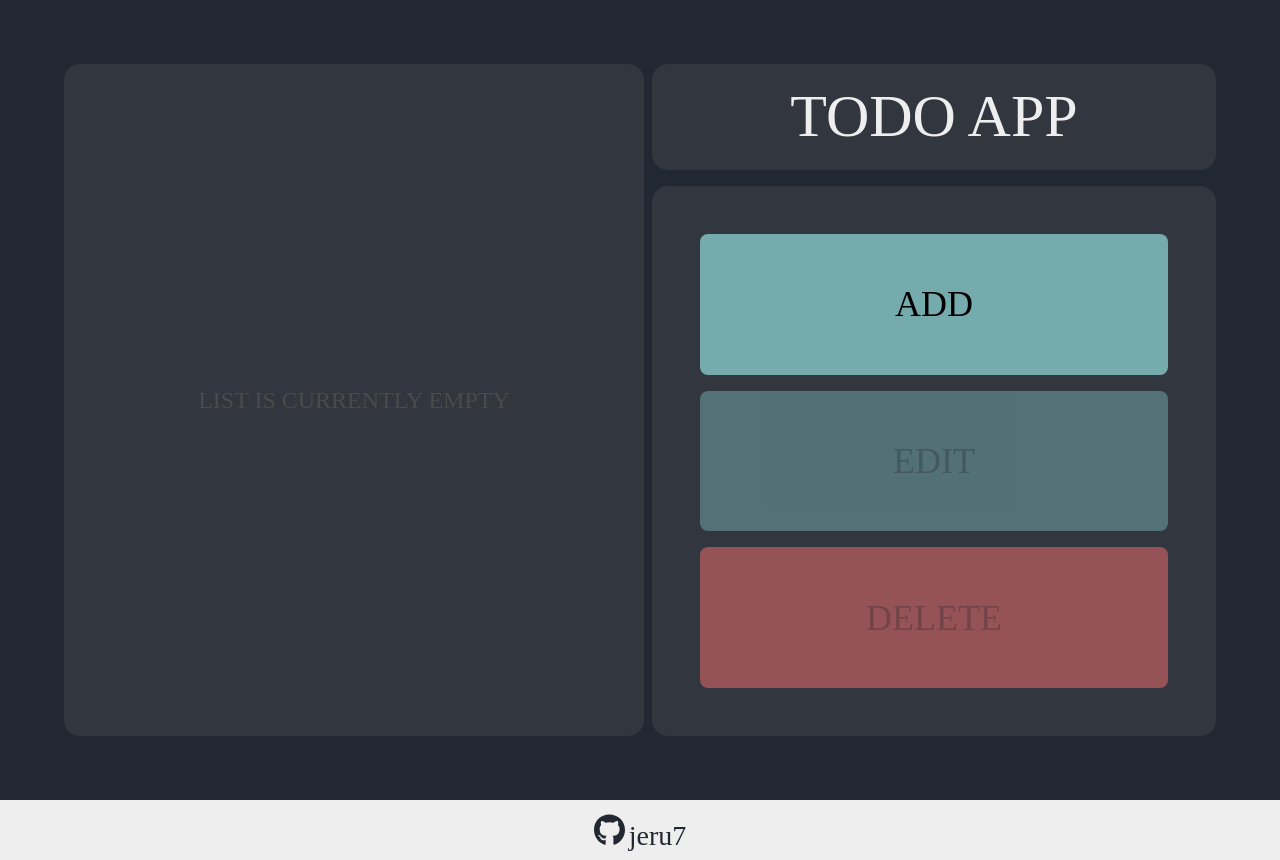
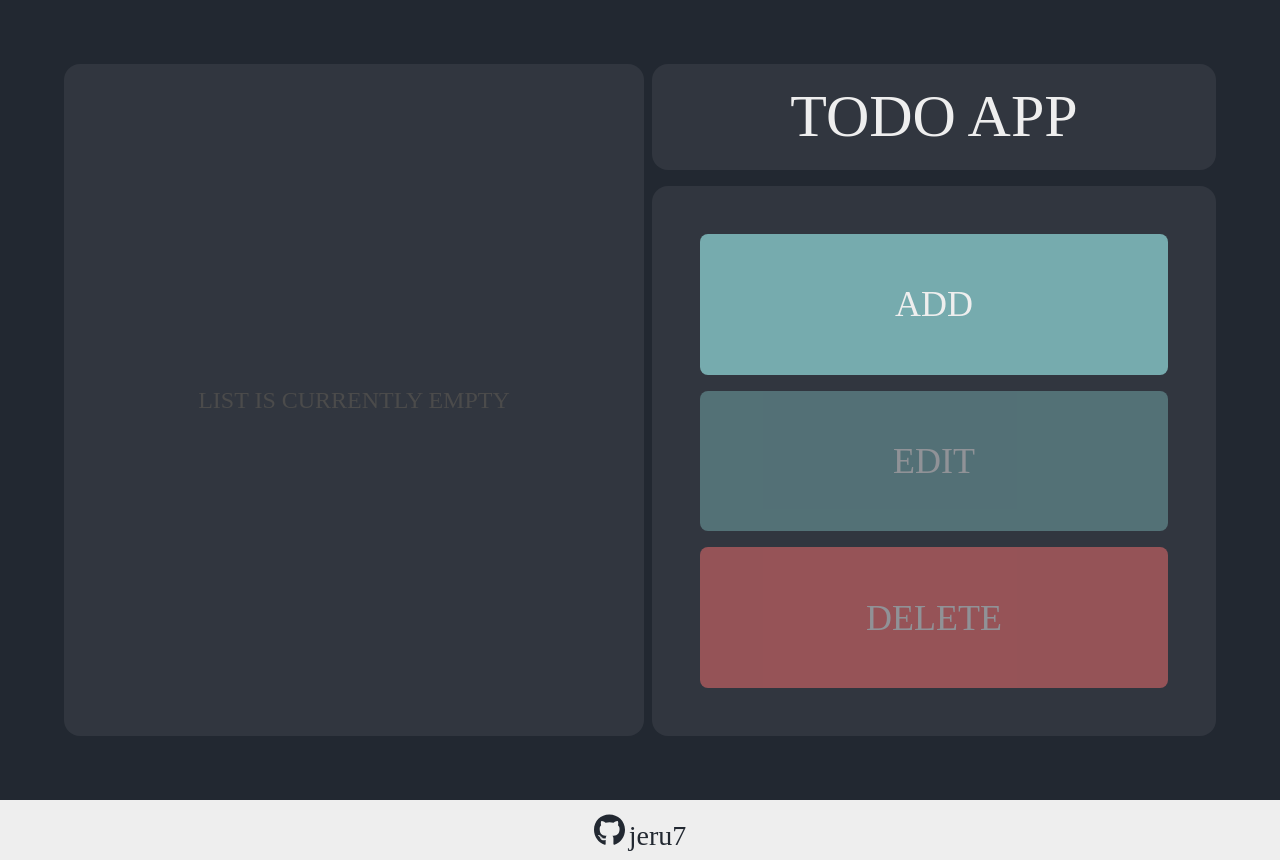
Before and after one commit to jeru7/react-todo, a React (Vite) app: page / in a window 1280 px wide. Built offline with nearby package versions, Linux system fonts and the light colour scheme; a web font is replaced by a local one.

Commit message:
fix: override the default font color on the buttons

```diff
--- a/src/styles/App.css
+++ b/src/styles/App.css
@@ -175,6 +175,7 @@ body {
 .menu--bottom button p {
   font-size: 36px;
   font-family: var(--main-font);
+  color: var(--white-color);
 }
 
 button.addBtn {
```
